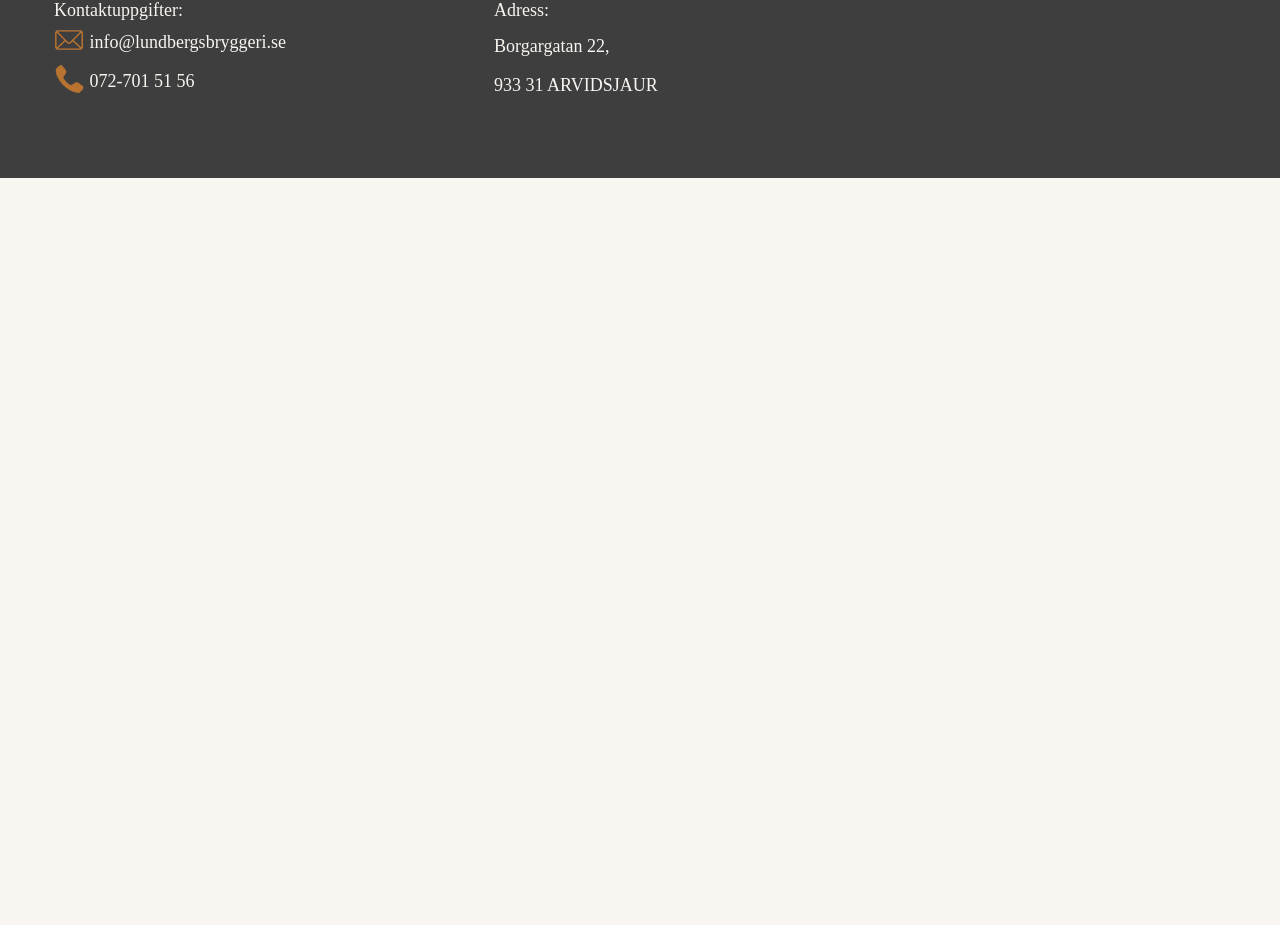
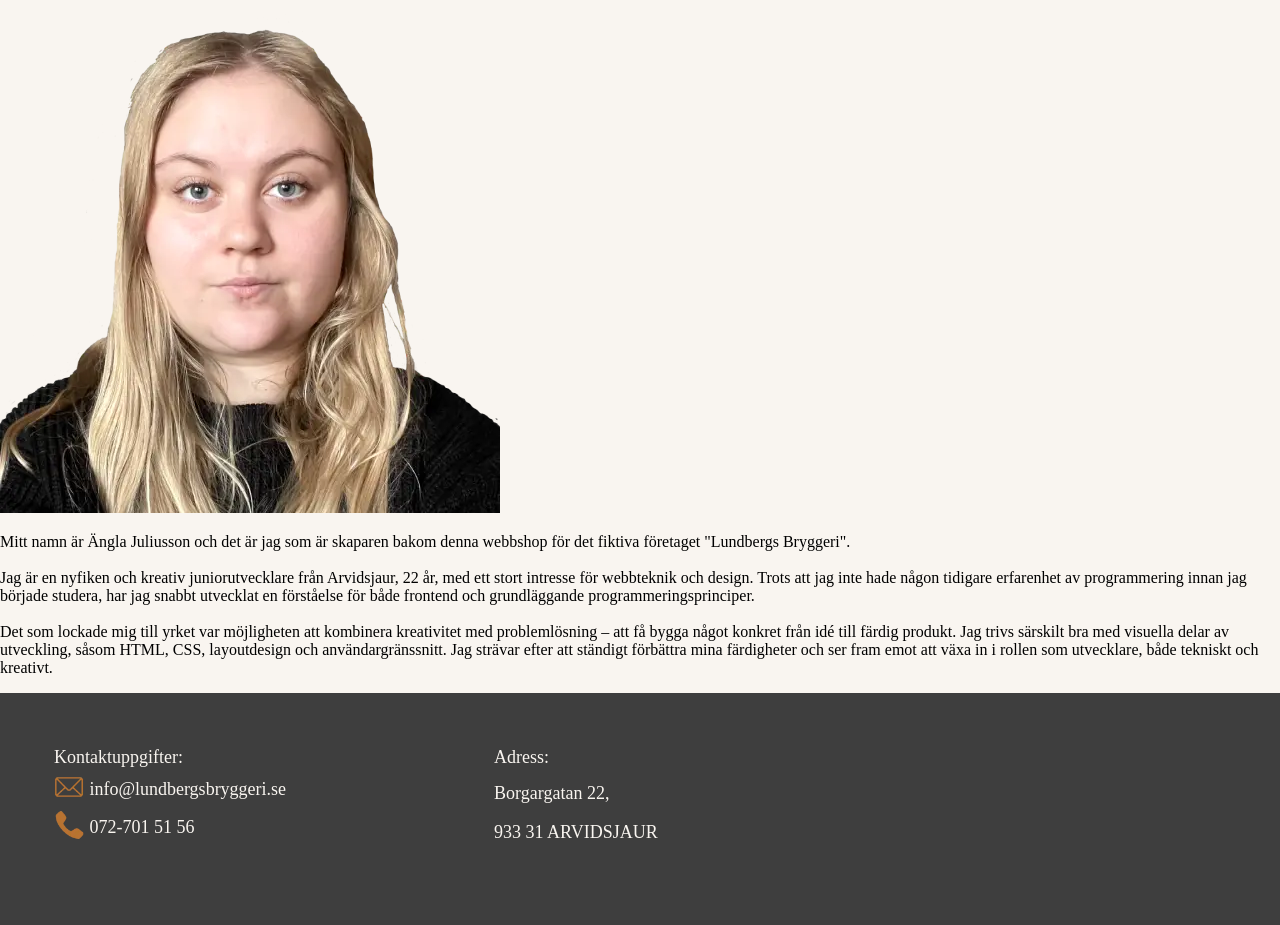
Before and after one commit to anglajuliusson/Projekt, a plain HTML site: page aboutme.html in a window 1280 px wide. Shown: the part 160-1085 px from the top of the page. Before the commit the page ends 800 px from the top, so only its background shows below. Drawn offline with Linux system fonts and the light colour scheme.

Commit message:
Innehåll om utvecklaren

```diff
--- a/aboutme.html
+++ b/aboutme.html
@@ -42,7 +42,24 @@
         </nav>
     </header>
     <main class="main">
-
+        <h2 class="aboutmeheader">OM UTVECKLAREN</h2>
+        <div class="portratt">
+        <picture>
+            <source srcset="images/portratt.webp" type="image/webp">
+            <source srcset="images/portratt.avif" type="image/avif">
+            <img class="portrattimg" src="images/portratt.png" alt="Porträtt på Ängla Juliusson">
+        </picture>
+        </div>
+        <div class="text">
+        <p class="infotext">Mitt namn är Ängla Juliusson och det är jag som är skaparen bakom denna webbshop för det fiktiva företaget "Lundbergs Bryggeri".<br>
+            <br>Jag är en nyfiken och kreativ juniorutvecklare från Arvidsjaur, 22 år, med ett stort intresse för webbteknik och design. Trots att jag inte hade
+            någon tidigare erfarenhet av programmering innan jag började studera, har jag snabbt utvecklat en förståelse för både frontend och grundläggande
+            programmeringsprinciper.<br>
+            <br>Det som lockade mig till yrket var möjligheten att kombinera kreativitet med problemlösning – att få bygga något konkret från idé till färdig produkt.
+            Jag trivs särskilt bra med visuella delar av utveckling, såsom HTML, CSS, layoutdesign och användargränssnitt. Jag strävar efter att ständigt
+            förbättra mina färdigheter och ser fram emot att växa in i rollen som utvecklare, både tekniskt och kreativt.
+        </p>
+        </div>
     </main>
     <footer class="footer">
         <div class="contact">
```
